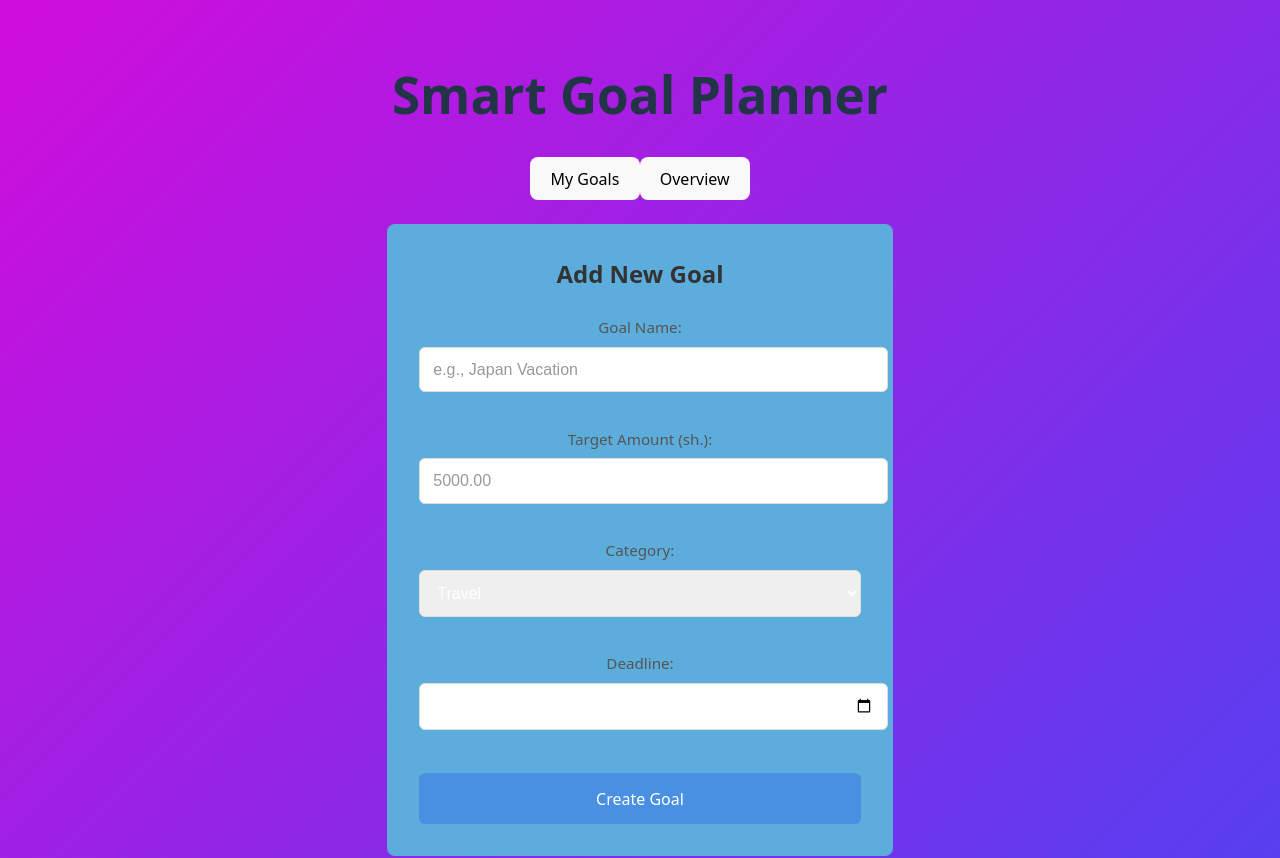
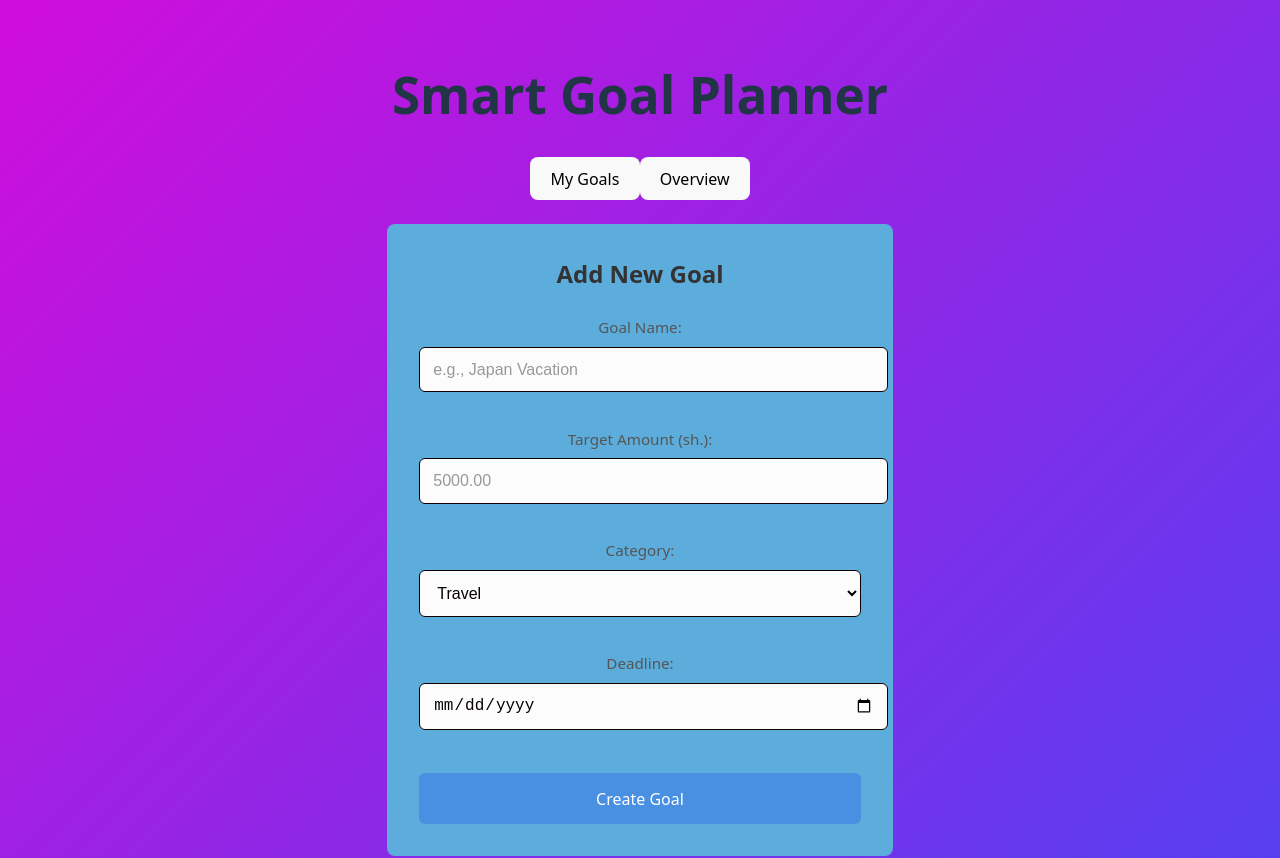
Before and after one commit to Suleyaziz/code-challenge-week-2, a React (Vite) app: page / in a window 1280 px wide. Shown: the top 858 px of the page. Built offline with nearby package versions, Linux system fonts and the light colour scheme; data requests are answered from the project's data file.

Commit message:
Input fields updated

```diff
--- a/src/components/GoalForm.css
+++ b/src/components/GoalForm.css
@@ -32,18 +32,20 @@
   font-size: 0.95rem;
 }
 
-.form-group input,
+.form-group input ,
 .form-group select {
+  background: #fcfcfc;
   width: 100%;
   padding: 0.8rem;
-  border: 1px solid #ddd;
+  border: 1px solid #0f0000;
   border-radius: 6px;
   font-size: 1rem;
-  color: #fff; /* Dark text for user input */
+  color: #060000; /* Dark text for user input */
 }
 
 /* Placeholder styling - light gray */
 .form-group input::placeholder {
+
   color: #999;
   opacity: 1; /* Ensure full visibility */
 }
```
